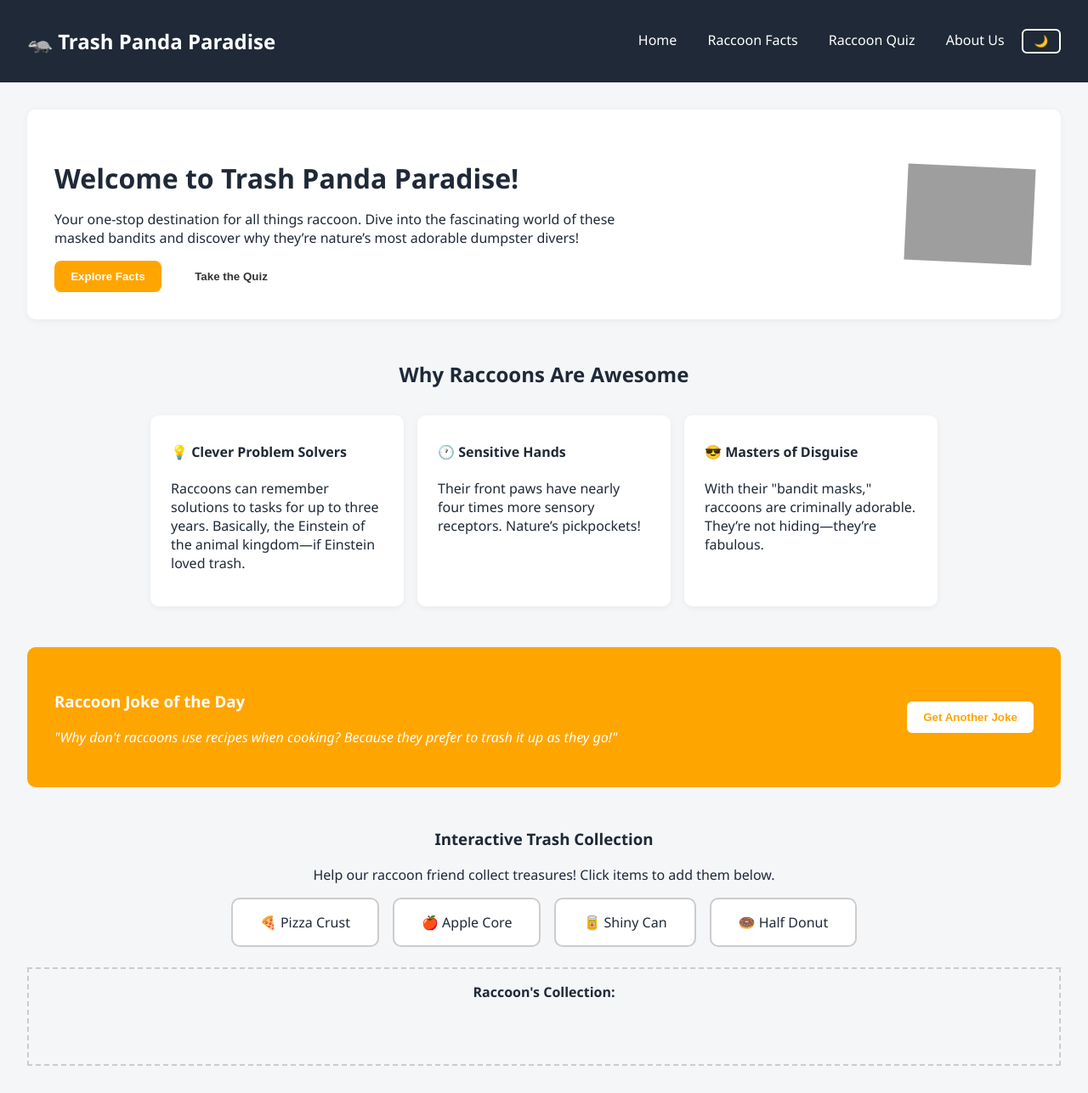
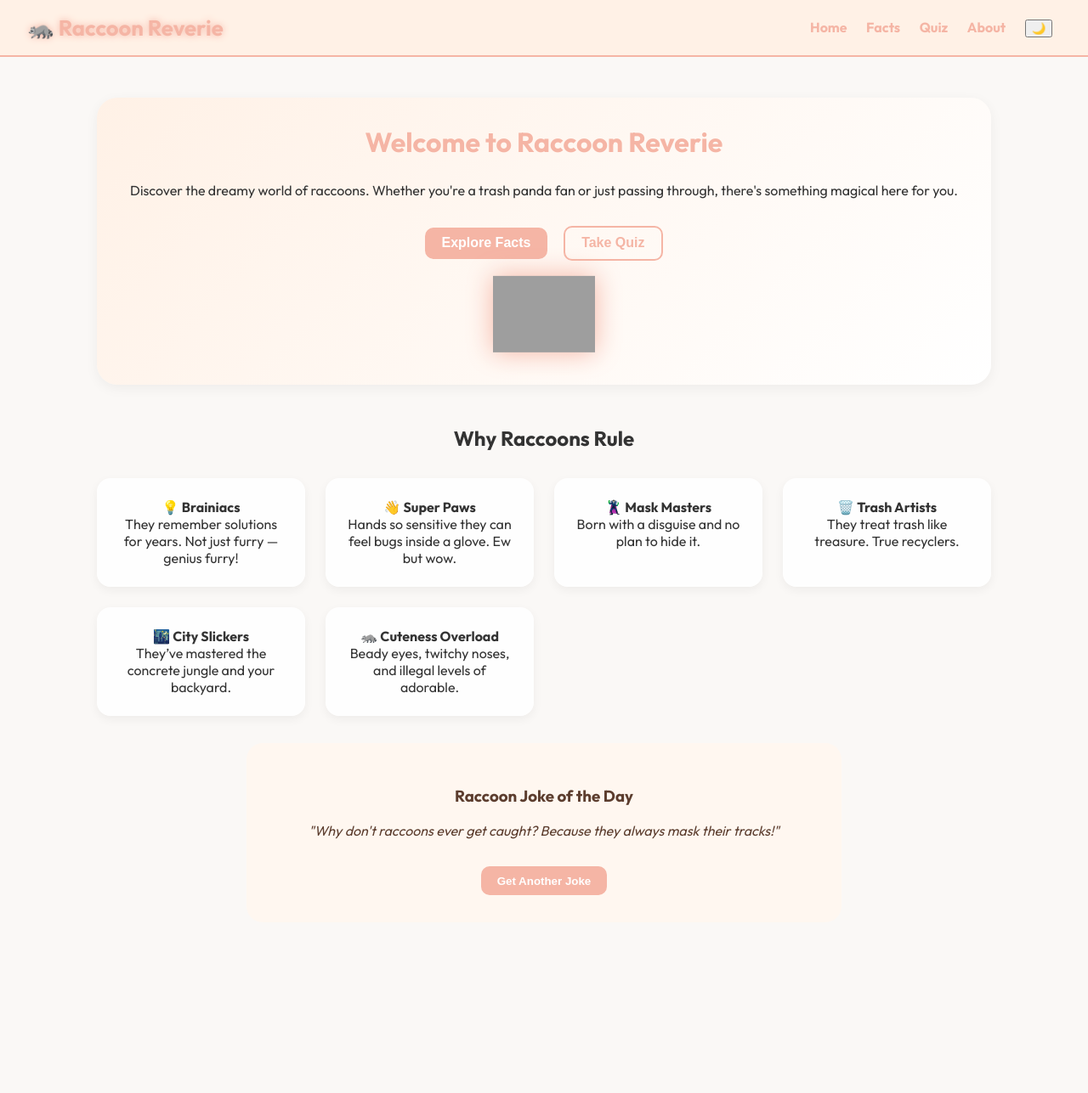
Before and after one commit to raccoonie143/raccoons, a plain HTML site: page index.html in a window 1280 px wide. Shown: the whole page at 85% size. After the commit the page ends 1166 px from the top, so only its background shows below. Drawn offline with Linux system fonts and the light colour scheme; grey boxes are pictures that could not be loaded.

Commit message:
Update index.html

```diff
--- a/index.html
+++ b/index.html
@@ -3,397 +3,326 @@
 <head>
   <meta charset="UTF-8" />
   <meta name="viewport" content="width=device-width, initial-scale=1.0"/>
-  <title>Trash Panda Paradise</title>
+  <title>Raccoon Reverie</title>
+  <link href="https://fonts.googleapis.com/css2?family=Outfit:wght@400;700&display=swap" rel="stylesheet">
   <style>
     :root {
-      --bg-color: #f4f6f8;
-      --text-color: #1f2937;
-      --header-bg: #1f2937;
-      --card-bg: white;
-      --joke-bg: orange;
-      --btn-bg: orange;
-      --btn-outline-color: #333;
-      --item-bg: white;
-      --item-hover-bg: #e2e8f0;
-      --collected-bg: transparent;
+      --accent: #f5b5a5;
+      --highlight: #fff1e6;
+      --bg-light: #faf8f6;
+      --text-light: #333;
+      --bg-dark: #2e2d3c;
+      --text-dark: #f5f5f5;
+      --joke-bg-light: #fff7f0;
+      --joke-bg-dark: #3c3b50;
+      --joke-text-light: #5c3d2e;
+      --joke-text-dark: #fbd2a2;
+    }
+
+    * {
+      box-sizing: border-box;
+    }
+
+    body {
+      margin: 0;
+      font-family: 'Outfit', sans-serif;
+      background: var(--bg-light);
+      color: var(--text-light);
+      font-size: 16px;
+      transition: background 0.5s ease, color 0.5s ease;
+      overflow-x: hidden;
     }
 
     body.dark {
-      --bg-color: #1f1f1f;
-      --text-color: #e0e0e0;
-      --header-bg: #111;
-      --card-bg: #2a2a2a;
-      --joke-bg: #444;
-      --btn-bg: #ff9800;
-      --btn-outline-color: #ccc;
-      --item-bg: #2e2e2e;
-      --item-hover-bg: #3a3a3a;
-      --collected-bg: #222;
-    }
-
-    body {
-      font-family: 'Segoe UI', sans-serif;
-      margin: 0;
-      background-color: var(--bg-color);
-      color: var(--text-color);
-      transition: background-color 0.3s, color 0.3s;
+      background: var(--bg-dark);
+      color: var(--text-dark);
     }
 
     header {
-      background-color: var(--header-bg);
       padding: 1rem 2rem;
       display: flex;
+      justify-content: space-between;
       align-items: center;
-      justify-content: space-between;
-      color: white;
+      background: var(--highlight);
+      border-bottom: 2px solid var(--accent);
     }
 
     header h1 {
-      font-size: 1.5rem;
-      transition: transform 0.3s;
+      margin: 0;
+      font-size: 1.6rem;
+      color: var(--accent);
+      text-shadow: 0 0 8px var(--accent);
     }
 
-    header h1:hover {
+    nav a, .dark-toggle {
+      margin: 0 0.6rem;
+      text-decoration: none;
+      font-weight: 600;
+      color: var(--accent);
+      transition: opacity 0.3s, transform 0.2s;
+    }
+
+    nav a:hover, .dark-toggle:hover {
+      opacity: 0.75;
+      transform: scale(1.1);
+    }
+
+    .container, main {
+      padding: 3rem 1.5rem;
+      max-width: 1100px;
+      margin: auto;
+    }
+
+    .hero {
+      background: linear-gradient(135deg, var(--highlight), #fff);
+      padding: 2rem;
+      border-radius: 1.5rem;
+      box-shadow: 0 4px 15px rgba(0,0,0,0.05);
+      text-align: center;
+      animation: fadeIn 0.6s ease-in;
+    }
+
+    .hero h2 {
+      margin-top: 0;
+      font-size: 2rem;
+      color: var(--accent);
+    }
+
+    .hero p {
+      margin: 1rem 0 1.5rem;
+    }
+
+    .hero img {
+      width: 120px;
+      animation: float 3s ease-in-out infinite, glow 2s ease-in-out infinite;
+      display: block;
+      margin: 1rem auto 0;
+    }
+
+    @keyframes float {
+      0%, 100% { transform: translateY(0); }
+      50% { transform: translateY(-8px); }
+    }
+
+    @keyframes glow {
+      0%, 100% { filter: drop-shadow(0 0 5px var(--accent)); }
+      50% { filter: drop-shadow(0 0 15px var(--accent)); }
+    }
+
+    .btn, .btn-outline {
+      font-weight: 600;
+      font-size: 1rem;
+      padding: 0.6rem 1.2rem;
+      border-radius: 10px;
+      margin: 0.5rem;
+      cursor: pointer;
+      transition: all 0.3s ease;
+    }
+
+    .btn {
+      background: var(--accent);
+      color: white;
+      border: none;
+    }
+
+    .btn:hover {
       transform: scale(1.05);
     }
 
-    nav a {
-      margin: 0 1rem;
-      color: white;
-      text-decoration: none;
-      font-weight: 500;
-      position: relative;
-      transition: color 0.3s;
-    }
-
-    nav a::after {
-      content: '';
-      display: block;
-      width: 0;
-      height: 2px;
-      background: orange;
-      transition: width 0.3s;
-      position: absolute;
-      bottom: -4px;
-      left: 0;
-    }
-
-    nav a:hover::after {
-      width: 100%;
-    }
-
-    nav a:hover {
-      color: orange;
-    }
-
-    .dark-toggle {
-      background: none;
-      border: 2px solid white;
-      color: white;
-      border-radius: 6px;
-      padding: 0.3rem 0.8rem;
-      cursor: pointer;
-      transition: background 0.3s;
-    }
-
-    .dark-toggle:hover {
-      background: rgba(255,255,255,0.2);
-    }
-
-    .container {
-      padding: 2rem;
-    }
-
-    .hero {
-      background-color: var(--card-bg);
-      border-radius: 10px;
-      padding: 2rem;
-      display: flex;
-      justify-content: space-between;
-      align-items: center;
-      box-shadow: 0 2px 10px rgba(0,0,0,0.05);
-      transition: transform 0.3s;
-    }
-
-    .hero:hover {
-      transform: scale(1.01);
-    }
-
-    .hero-text {
-      max-width: 60%;
-    }
-
-    .hero h2 {
-      font-size: 2rem;
-      margin-bottom: 1rem;
-    }
-
-    .buttons button {
-      margin-right: 1rem;
-      padding: 0.7rem 1.2rem;
-      font-weight: bold;
-      border: none;
-      border-radius: 8px;
-      cursor: pointer;
-      transition: background 0.3s, transform 0.2s;
-    }
-
-    .buttons button:hover {
-      transform: scale(1.05);
-    }
-
-    .btn-yellow {
-      background-color: var(--btn-bg);
-      color: white;
-    }
-
     .btn-outline {
-      border: 2px solid #ccc;
       background: transparent;
-      color: var(--btn-outline-color);
-    }
-
-    .features {
-      margin-top: 3rem;
-    }
-
-    .features h3 {
-      font-size: 1.5rem;
-      text-align: center;
-      margin-bottom: 2rem;
+      color: var(--accent);
+      border: 2px solid var(--accent);
     }
 
     .cards {
-      display: flex;
-      gap: 1rem;
-      justify-content: center;
-      flex-wrap: wrap;
+      display: grid;
+      grid-template-columns: repeat(auto-fit, minmax(220px, 1fr));
+      gap: 1.5rem;
+      margin-top: 2rem;
     }
 
     .card {
-      background: var(--card-bg);
-      border-radius: 10px;
+      background: rgba(255,255,255,0.9);
+      border-radius: 1rem;
       padding: 1.5rem;
-      width: 250px;
-      box-shadow: 0 2px 8px rgba(0,0,0,0.05);
-      transition: transform 0.3s, box-shadow 0.3s;
+      text-align: center;
+      box-shadow: 0 4px 12px rgba(0,0,0,0.05);
+      transition: transform 0.3s ease, background 0.3s ease;
     }
 
     .card:hover {
-      transform: translateY(-5px);
-      box-shadow: 0 4px 16px rgba(0,0,0,0.1);
+      transform: translateY(-6px);
+      background-color: #fffbe7;
     }
 
-    .card h4 {
-      margin-top: 0.5rem;
+    body.dark .card {
+      background: rgba(255, 255, 255, 0.08);
     }
 
     .joke-section {
-      background: var(--joke-bg);
+      background-color: var(--joke-bg-light);
+      color: var(--joke-text-light);
       padding: 2rem;
-      color: white;
-      display: flex;
-      justify-content: space-between;
-      align-items: center;
-      border-radius: 10px;
-      margin-top: 3rem;
-      transition: transform 0.3s;
+      border-radius: 1.2rem;
+      max-width: 700px;
+      margin: 2rem auto;
+      text-align: center;
+      position: relative;
+      overflow: hidden;
+      transition: background-color 0.4s, color 0.4s;
     }
 
-    .joke-section:hover {
-      transform: scale(1.01);
+    body.dark .joke-section {
+      background-color: var(--joke-bg-dark);
+      color: var(--joke-text-dark);
     }
 
     .joke-section button {
-      background: white;
-      color: orange;
+      margin-top: 1rem;
+      padding: 0.6rem 1.2rem;
+      border-radius: 10px;
       border: none;
-      padding: 0.7rem 1.2rem;
-      border-radius: 6px;
+      background: var(--accent);
+      color: white;
+      font-weight: bold;
       cursor: pointer;
-      font-weight: bold;
-      transition: transform 0.2s;
+      transition: transform 0.2s ease;
     }
 
     .joke-section button:hover {
       transform: scale(1.05);
     }
 
-    .collection {
-      margin-top: 3rem;
-      text-align: center;
+    .sparkle {
+      position: absolute;
+      width: 20px;
+      height: 20px;
+      background: radial-gradient(circle, white 40%, transparent 70%);
+      animation: sparkle 0.6s ease forwards;
+      pointer-events: none;
     }
 
-    .trash-items {
-      display: flex;
-      justify-content: center;
-      flex-wrap: wrap;
-      gap: 1rem;
+    @keyframes sparkle {
+      0% { opacity: 1; transform: scale(1); }
+      100% { opacity: 0; transform: scale(2); }
     }
 
-    .item {
-      background: var(--item-bg);
-      padding: 1rem 2rem;
-      border-radius: 10px;
-      cursor: pointer;
-      border: 2px solid #ccc;
-      transition: transform 0.2s, background 0.2s;
+    @keyframes fadeIn {
+      from { opacity: 0; transform: translateY(10px); }
+      to { opacity: 1; transform: translateY(0); }
     }
 
-    .item:hover {
-      background: var(--item-hover-bg);
-      transform: scale(1.05);
-      animation: trashBounce 0.6s ease;
+    .theme-circle {
+      position: fixed;
+      width: 0;
+      height: 0;
+      border-radius: 50%;
+      background: var(--accent);
+      z-index: 999;
+      pointer-events: none;
+      transition: width 0.6s ease, height 0.6s ease;
+      transform: translate(-50%, -50%);
     }
 
-    .collected {
-      margin-top: 1.5rem;
-      padding: 1rem;
-      border: 2px dashed #ccc;
-      min-height: 80px;
-      background-color: var(--collected-bg);
-      transition: background-color 0.3s ease;
-    }
-
-    .hero img {
-      animation: raccoonWiggle 3s infinite ease-in-out;
-      transform-origin: center center;
-    }
-
-    @keyframes raccoonWiggle {
-      0%, 100% { transform: rotate(0deg); }
-      25% { transform: rotate(5deg); }
-      50% { transform: rotate(-5deg); }
-      75% { transform: rotate(5deg); }
-    }
-
-    @keyframes trashBounce {
-      0%, 100% { transform: translateY(0); }
-      50% { transform: translateY(-10px); }
-    }
-
-    @keyframes shake {
-      0% { transform: translateX(0); }
-      25% { transform: translateX(-5px); }
-      50% { transform: translateX(5px); }
-      75% { transform: translateX(-5px); }
-      100% { transform: translateX(0); }
-    }
-
-    .shake {
-      animation: shake 0.5s ease;
+    body.animating .theme-circle {
+      width: 200vmax;
+      height: 200vmax;
     }
   </style>
 </head>
 <body>
+  <div class="theme-circle" id="themeCircle"></div>
+
   <header>
-    <h1>🦡 Trash Panda Paradise</h1>
+    <h1>🦝 Raccoon Reverie</h1>
     <nav>
       <a href="#">Home</a>
-      <a href="facts.html">Raccoon Facts</a>
-      <a href="quiz.html">Raccoon Quiz</a>
-      <a href="about.html">About Us</a>
-      <button class="dark-toggle" id="themeToggle" onclick="toggleDarkMode()">🌙</button>
+      <a href="facts.html">Facts</a>
+      <a href="quiz.html">Quiz</a>
+      <a href="about.html">About</a>
+      <button class="dark-toggle" onclick="toggleTheme(event)" id="themeToggle">🌙</button>
     </nav>
   </header>
 
-  <div class="container">
-    <div class="hero">
-      <div class="hero-text">
-        <h2>Welcome to Trash Panda Paradise!</h2>
-        <p>Your one-stop destination for all things raccoon. Dive into the fascinating world of these masked bandits and discover why they’re nature’s most adorable dumpster divers!</p>
-        <div class="buttons">
-          <a href="facts.html"><button class="btn-yellow">Explore Facts</button></a>
-          <a href="quiz.html"><button class="btn-outline">Take the Quiz</button></a>
-        </div>
-      </div>
-      <img src="https://mystickermania.com/cdn/stickers/animals/raccoon-sitting-512x512.png" alt="Cute Raccoon" width="150">
+  <main>
+    <section class="hero">
+      <h2>Welcome to Raccoon Reverie</h2>
+      <p>Discover the dreamy world of raccoons. Whether you're a trash panda fan or just passing through, there's something magical here for you.</p>
+      <a href="facts.html"><button class="btn">Explore Facts</button></a>
+      <a href="quiz.html"><button class="btn btn-outline">Take Quiz</button></a>
+      <img src="https://mystickermania.com/cdn/stickers/animals/raccoon-sitting-512x512.png" alt="Raccoon Sticker" />
+    </section>
+
+    <h2 style="text-align:center; margin-top: 3rem;">Why Raccoons Rule</h2>
+    <div class="cards">
+      <div class="card">💡 <strong>Brainiacs</strong><br>They remember solutions for years. Not just furry — genius furry!</div>
+      <div class="card">👋 <strong>Super Paws</strong><br>Hands so sensitive they can feel bugs inside a glove. Ew but wow.</div>
+      <div class="card">🦹‍♂️ <strong>Mask Masters</strong><br>Born with a disguise and no plan to hide it.</div>
+      <div class="card">🗑️ <strong>Trash Artists</strong><br>They treat trash like treasure. True recyclers.</div>
+      <div class="card">🌃 <strong>City Slickers</strong><br>They’ve mastered the concrete jungle and your backyard.</div>
+      <div class="card">🦝 <strong>Cuteness Overload</strong><br>Beady eyes, twitchy noses, and illegal levels of adorable.</div>
     </div>
 
-    <section class="features">
-      <h3>Why Raccoons Are Awesome</h3>
-      <div class="cards">
-        <div class="card">
-          <h4>💡 Clever Problem Solvers</h4>
-          <p>Raccoons can remember solutions to tasks for up to three years. Basically, the Einstein of the animal kingdom—if Einstein loved trash.</p>
-        </div>
-        <div class="card">
-          <h4>🕐️ Sensitive Hands</h4>
-          <p>Their front paws have nearly four times more sensory receptors. Nature’s pickpockets!</p>
-        </div>
-        <div class="card">
-          <h4>😎 Masters of Disguise</h4>
-          <p>With their "bandit masks," raccoons are criminally adorable. They’re not hiding—they’re fabulous.</p>
-        </div>
-      </div>
+    <section class="joke-section" id="jokeSection">
+      <h3>Raccoon Joke of the Day</h3>
+      <p id="joke"><em>"Why don't raccoons ever get caught? Because they always mask their tracks!"</em></p>
+      <button onclick="getAnotherJoke(event)">Get Another Joke</button>
     </section>
-
-    <section class="joke-section" id="jokeSection">
-      <div>
-        <h3>Raccoon Joke of the Day</h3>
-        <p id="joke"><em>"Why don't raccoons use recipes when cooking? Because they prefer to trash it up as they go!"</em></p>
-      </div>
-      <button onclick="getAnotherJoke()">Get Another Joke</button>
-    </section>
-
-    <section class="collection">
-      <h3>Interactive Trash Collection</h3>
-      <p>Help our raccoon friend collect treasures! Click items to add them below.</p>
-      <div class="trash-items">
-        <div class="item" onclick="addToCollection('🍕 Pizza Crust')">🍕 Pizza Crust</div>
-        <div class="item" onclick="addToCollection('🍎 Apple Core')">🍎 Apple Core</div>
-        <div class="item" onclick="addToCollection('🥫 Shiny Can')">🥫 Shiny Can</div>
-        <div class="item" onclick="addToCollection('🍩 Half Donut')">🍩 Half Donut</div>
-      </div>
-      <div class="collected" id="collected">
-        <strong>Raccoon's Collection:</strong><br>
-      </div>
-    </section>
-  </div>
+  </main>
 
   <script>
     const jokes = [
-      "Why don't raccoons use recipes when cooking? Because they prefer to trash it up as they go!",
-      "Why did the raccoon cross the road? Because the trash was greener on the other side!",
-      "What do you call a raccoon that can play the piano? A trash virtuoso!",
-      "Why did the raccoon bring a ladder to the bar? Because it heard the drinks were on the house!",
-      "What do raccoons do when they get bored? They go dumpster diving for fun!"
+      "Why don't raccoons ever get caught? Because they always mask their tracks!",
+      "Why did the raccoon cross the street? To get to the trash on the other side!",
+      "What do raccoons do when they’re bored? They go dumpster diving for fun!",
+      "How do raccoons party? They throw trash bashes!",
+      "Why was the raccoon a great musician? Because he had the perfect pitch for trash tunes!"
     ];
 
     let lastJokeIndex = -1;
 
-    function getAnotherJoke() {
+    function getAnotherJoke(event) {
       let randomIndex;
       do {
         randomIndex = Math.floor(Math.random() * jokes.length);
       } while (randomIndex === lastJokeIndex);
       lastJokeIndex = randomIndex;
-      const jokeSection = document.getElementById('jokeSection');
-      jokeSection.classList.add('shake');
-      setTimeout(() => jokeSection.classList.remove('shake'), 500);
-      document.getElementById('joke').innerHTML = `<em>"${jokes[randomIndex]}"</em>`;
+
+      const jokeText = document.getElementById('joke');
+      const sparkle = document.createElement('div');
+      sparkle.classList.add('sparkle');
+      sparkle.style.left = `${Math.random() * 90 + 5}%`;
+      sparkle.style.top = `${Math.random() * 80 + 10}%`;
+
+      const section = document.getElementById('jokeSection');
+      section.appendChild(sparkle);
+
+      setTimeout(() => sparkle.remove(), 600);
+      jokeText.innerHTML = `<em>"${jokes[randomIndex]}"</em>`;
     }
 
-    function addToCollection(item) {
-      const container = document.getElementById('collected');
-      container.innerHTML += `${item} `;
-      localStorage.setItem('raccoonCollection', container.innerHTML);
-    }
-
-    function loadCollection() {
-      const saved = localStorage.getItem('raccoonCollection');
-      if (saved) {
-        document.getElementById('collected').innerHTML = saved;
-      }
-    }
-
-    function toggleDarkMode() {
+    function toggleTheme(e) {
       const body = document.body;
       const toggleBtn = document.getElementById('themeToggle');
-      body.classList.toggle('dark');
-      const isDark = body.classList.contains('dark');
-      toggleBtn.textContent = isDark ? '☀️' : '🌙';
-      localStorage.setItem('theme', isDark ? 'dark' : 'light');
+      const circle = document.getElementById('themeCircle');
+      const x = e.clientX || window.innerWidth / 2;
+      const y = e.clientY || window.innerHeight / 2;
+
+      circle.style.left = `${x}px`;
+      circle.style.top = `${y}px`;
+
+      body.classList.add('animating');
+
+      setTimeout(() => {
+        body.classList.toggle('dark');
+        toggleBtn.textContent = body.classList.contains('dark') ? '☀️' : '🌙';
+        localStorage.setItem('theme', body.classList.contains('dark') ? 'dark' : 'light');
+      }, 50);
+
+      setTimeout(() => {
+        body.classList.remove('animating');
+      }, 800);
     }
 
     function applyStoredTheme() {
@@ -404,10 +333,7 @@
       }
     }
 
-    window.onload = () => {
-      applyStoredTheme();
-      loadCollection();
-    };
+    window.onload = applyStoredTheme;
   </script>
 </body>
 </html>
```
